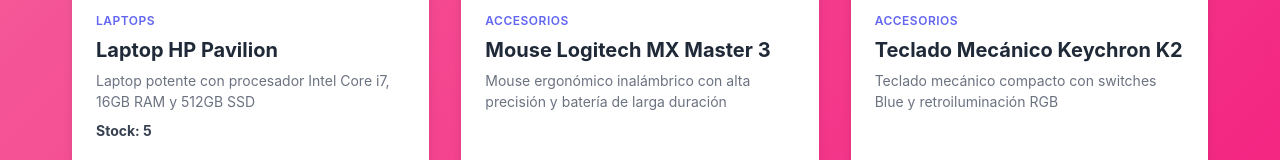
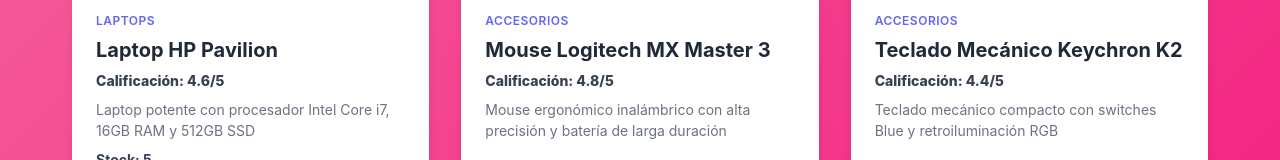
Before and after one commit to lgoenaga/frontend-II-2026-react, a React (Vite) app: page / in a window 1280 px wide. Both pictures are taken after a click on the button "Productos". Shown: the part 555-715 px from the top of the page. Built offline with nearby package versions, Linux system fonts and the light colour scheme.

Commit message:
feat: mostrar rating y habilitar detalle en ProductCard

```diff
--- a/src/components/ProductCard.jsx
+++ b/src/components/ProductCard.jsx
@@ -3,7 +3,18 @@
 import styles from '../styles/ProductCard.module.css';
 import { formatCOP } from '../utils/formatCOP';
 
-function ProductCard({ name, category, price, stock, image, description, onEdit, onDelete }) {
+function ProductCard({
+  name,
+  category,
+  price,
+  stock,
+  image,
+  description,
+  rating,
+  onDetails,
+  onEdit,
+  onDelete,
+}) {
   const [likes, setLikes] = useState(0);
   const [isLiked, setIsLiked] = useState(false);
 
@@ -23,6 +34,9 @@
       <div className={styles.productInfo}>
         <span className={styles.productCategory}>{category}</span>
         <h3 className={styles.productName}>{name}</h3>
+        {Number.isFinite(Number(rating)) ? (
+          <p className={styles.productRating}>Calificación: {Number(rating)}/5</p>
+        ) : null}
         <p className={styles.productDescription}>{description}</p>
         <p className={styles.productStock}>Stock: {stock}</p>
         <div className={styles.productFooter}>
@@ -35,8 +49,14 @@
           </button>
         </div>
 
-        {onEdit || onDelete ? (
+        {onDetails || onEdit || onDelete ? (
           <div className={styles.cardActions}>
+            {onDetails ? (
+              <button type="button" className={styles.btnDetails} onClick={onDetails}>
+                Más información
+              </button>
+            ) : null}
+
             {onEdit ? (
               <button type="button" className={styles.btnEdit} onClick={onEdit}>
                 Editar
--- a/src/pages/ProductList.jsx
+++ b/src/pages/ProductList.jsx
@@ -129,6 +129,7 @@
                 name={product.name}
                 category={product.category}
                 price={product.price}
+                rating={product.rating}
                 stock={product.stock}
                 image={product.image}
                 description={product.description}
--- a/src/styles/ProductCard.module.css
+++ b/src/styles/ProductCard.module.css
@@ -50,6 +50,12 @@
   color: #6b7280;
   line-height: 1.5;
   flex: 1;
+}
+
+.productRating {
+  font-size: 0.875rem;
+  font-weight: 800;
+  color: #374151;
 }
 
 .productStock {
@@ -108,6 +114,7 @@
 }
 
 .btnEdit,
+.btnDetails,
 .btnDelete {
   border: none;
   padding: 0.5rem 0.75rem;
@@ -115,6 +122,15 @@
   font-size: 0.875rem;
   font-weight: 800;
   cursor: pointer;
+}
+
+.btnDetails {
+  background: var(--gray-100);
+  color: var(--gray-900);
+}
+
+.btnDetails:hover {
+  background: var(--gray-200);
 }
 
 .btnEdit {
```
